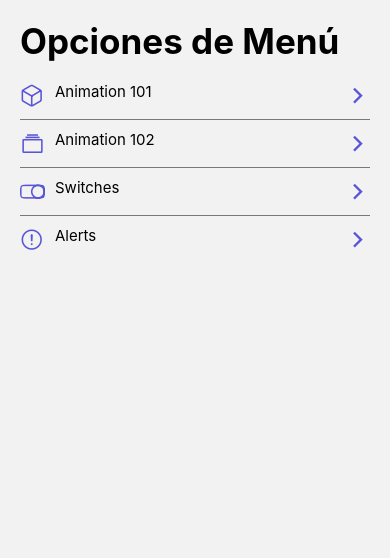
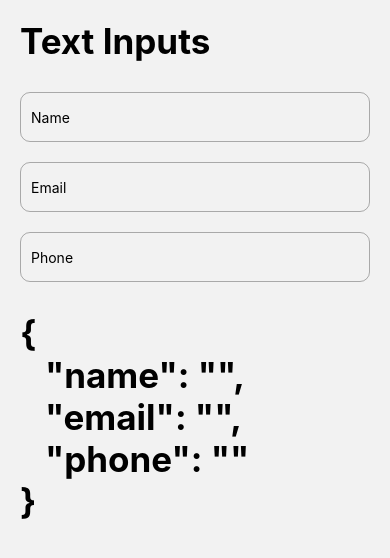
Before and after one commit to mcmmiguel/ComponentsApp-ReactNative, a React Native app: screen /TextInputScreen in a window 390 px wide. Shown: the top 558 px of the page. Built offline with nearby package versions, Linux system fonts and the light colour scheme.

Commit message:
Feat. Text Inputs

```diff
--- a/src/data/menuItems.tsx
+++ b/src/data/menuItems.tsx
@@ -21,4 +21,9 @@
         icon: 'alert-circle-outline',
         component: 'AlertScreen',
     },
+    {
+        name: 'TextInputs',
+        icon: 'document-text-outline',
+        component: 'TextInputScreen',
+    },
 ];
--- a/src/navigation/StackNavigator.tsx
+++ b/src/navigation/StackNavigator.tsx
@@ -1,6 +1,6 @@
 import React from 'react';
 import { createStackNavigator } from '@react-navigation/stack';
-import { AlertScreen, Animation101Screen, Animation102Screen, HomeScreen, SwitchScreen } from '../screens';
+import { AlertScreen, Animation101Screen, Animation102Screen, HomeScreen, SwitchScreen, TextInputScreen } from '../screens';
 
 export const Stack = createStackNavigator();
 
@@ -14,6 +14,7 @@
             <Stack.Screen name="Animation102Screen" component={Animation102Screen} />
             <Stack.Screen name="SwitchScreen" component={SwitchScreen} />
             <Stack.Screen name="AlertScreen" component={AlertScreen} />
+            <Stack.Screen name="TextInputScreen" component={TextInputScreen} />
         </Stack.Navigator>
     );
 };
--- /dev/null
+++ b/src/screens/TextInputScreen.tsx
@@ -0,0 +1,65 @@
+import React, { useState } from 'react';
+import { StyleSheet, TextInput, View } from 'react-native';
+import { HeaderTitle } from '../components';
+import { appTheme } from '../theme/appTheme';
+
+export const TextInputScreen = () => {
+
+    const [form, setForm] = useState({
+        name: '',
+        email: '',
+        phone: '',
+    });
+
+    const onChange = (value: string, field: string) => {
+        setForm({
+            ...form,
+            [field]: value,
+        });
+    };
+
+    return (
+        <View style={appTheme.appContainer}>
+            <HeaderTitle title="Text Inputs" />
+
+            <TextInput
+                style={styles.textInput}
+                placeholder="Name"
+                autoCorrect={false}
+                autoCapitalize="words"
+                onChangeText={(value) => onChange(value, 'name')}
+            />
+
+            <TextInput
+                style={styles.textInput}
+                placeholder="Email"
+                autoCorrect={false}
+                autoCapitalize="none"
+                onChangeText={(value) => onChange(value, 'email')}
+                keyboardType="email-address"
+                keyboardAppearance="dark" //solo funciona en iOS
+            />
+
+            <TextInput
+                style={styles.textInput}
+                placeholder="Phone"
+                autoCorrect={false}
+                onChangeText={(value) => onChange(value, 'phone')}
+                keyboardType="phone-pad"
+            />
+
+            <HeaderTitle title={JSON.stringify(form, null, 3)} />
+        </View>
+    );
+};
+
+const styles = StyleSheet.create({
+    textInput: {
+        borderWidth: 1,
+        height: 50,
+        paddingHorizontal: 10,
+        borderRadius: 10,
+        borderColor: 'rgba(0, 0, 0, 0.3)',
+        marginVertical: 10,
+    },
+});
--- a/src/screens/index.ts
+++ b/src/screens/index.ts
@@ -3,3 +3,4 @@
 export { Animation102Screen } from './Animation102Screen';
 export { SwitchScreen } from './SwitchScreen';
 export { AlertScreen } from './AlertScreen';
+export { TextInputScreen } from './TextInputScreen';
```
